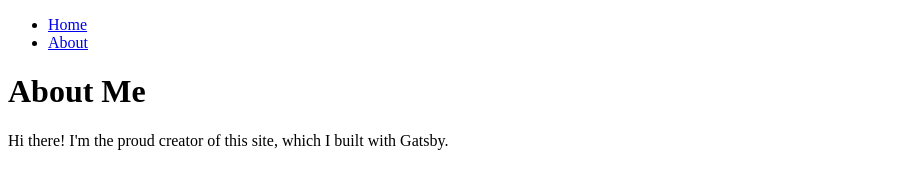
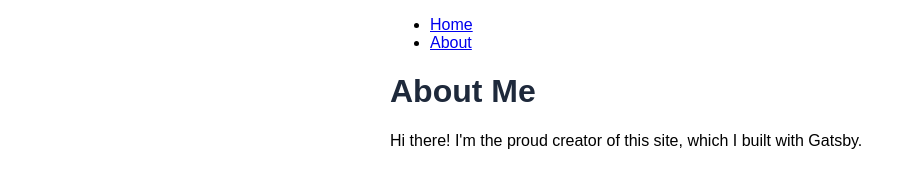
Before and after one commit to nerraf-dev/geeky-teacher, a Gatsby site: page /about in a window 1280 px wide. Shown: the whole page, without its empty margins (0-916 px from the left). Built offline with nearby package versions, Linux system fonts and the light colour scheme; Gatsby itself is replaced by a stand-in of ours.

Commit message:
Update layout and styles

```diff
--- a/src/components/layout.js
+++ b/src/components/layout.js
@@ -1,18 +1,24 @@
 import * as React from 'react'
 import { Link } from 'gatsby'
+import { container,
+         heading,
+         navLinks,
+         navLinkItem,
+         navLinkText} from './layout.module.css'
 
 const Layout = ({ pageTitle, children }) => {
   return (
-    <div>
+    //className is a prop. The value is the css classname in { }
+    <div className={ container }>
       <title>{pageTitle}</title>
       <nav>
-        <ul>
-          <li><Link to="/">Home</Link></li>
-          <li><Link to="/about">About</Link></li>
+        <ul className={ navLinks }>
+          <li className={ navLinkItem }><Link to="/">Home</Link></li>
+          <li><Link to="/about" className={ navLinkText }>About</Link></li>
         </ul>
       </nav>
       <main>
-        <h1>{pageTitle}</h1>
+        <h1 className={ heading }>{pageTitle}</h1>
         {children}
       </main>
     </div>
--- /dev/null
+++ b/src/components/layout.module.css
@@ -0,0 +1,25 @@
+
+.container {
+    margin: auto;
+    max-width: 500px;
+    font-family: sans-serif;
+}
+
+.heading {
+    color: #1E293B;
+}
+
+.nav-links{
+    display: flex;
+    list-style: none;
+    padding-left: 0px;
+
+}
+
+.nav-link-item{
+    padding-right: 2em;
+}
+
+.nav-link-text{
+    color: #475569;
+}
```
